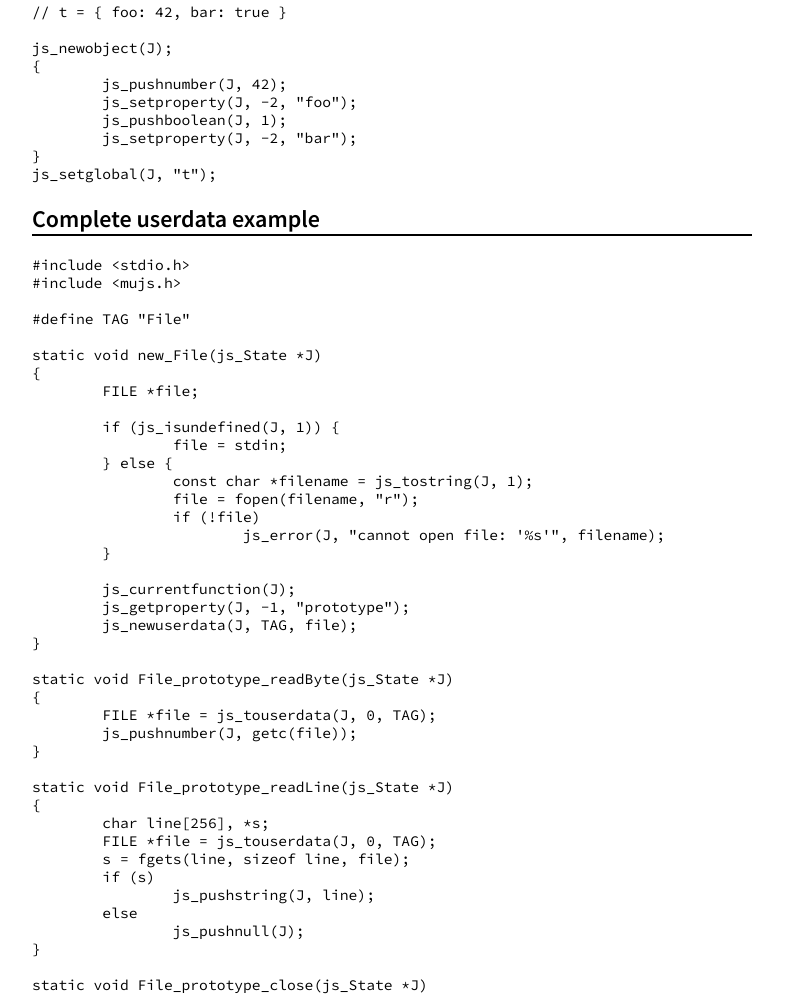
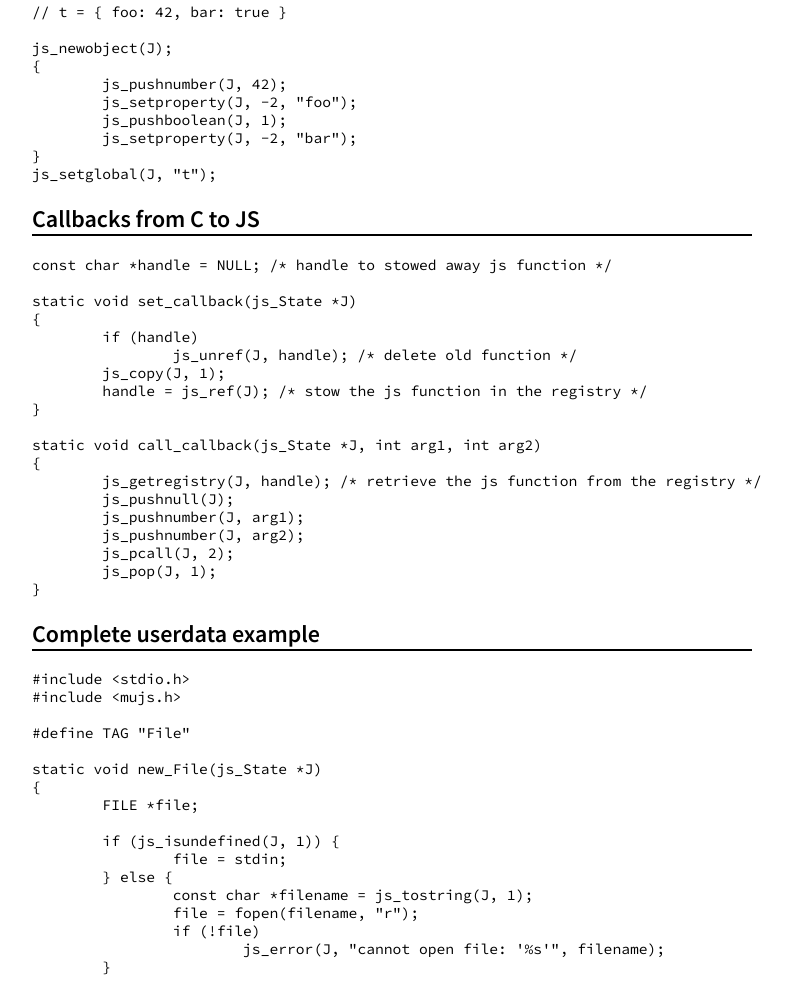
Before and after one commit to ccxvii/mujs, a plain HTML site: page docs/examples.html in a window 1280 px wide. Shown: the part 1044-2039 px from the top of the page, without its empty margins (16-808 px from the left). Drawn offline with Linux system fonts and the light colour scheme.

Commit message:
Add callback example to docs to show how to use js_ref.

```diff
--- a/docs/examples.html
+++ b/docs/examples.html
@@ -75,6 +75,30 @@ js_newobject(J);
 js_setglobal(J, "t");
 </pre>
 
+<h2>Callbacks from C to JS</h2>
+
+<pre>
+const char *handle = NULL; /* handle to stowed away js function */
+
+static void set_callback(js_State *J)
+{
+	if (handle)
+		js_unref(J, handle); /* delete old function */
+	js_copy(J, 1);
+	handle = js_ref(J); /* stow the js function in the registry */
+}
+
+static void call_callback(js_State *J, int arg1, int arg2)
+{
+	js_getregistry(J, handle); /* retrieve the js function from the registry */
+	js_pushnull(J);
+	js_pushnumber(J, arg1);
+	js_pushnumber(J, arg2);
+	js_pcall(J, 2);
+	js_pop(J, 1);
+}
+</pre>
+
 <h2>Complete userdata example</h2>
 
 <pre>
```
